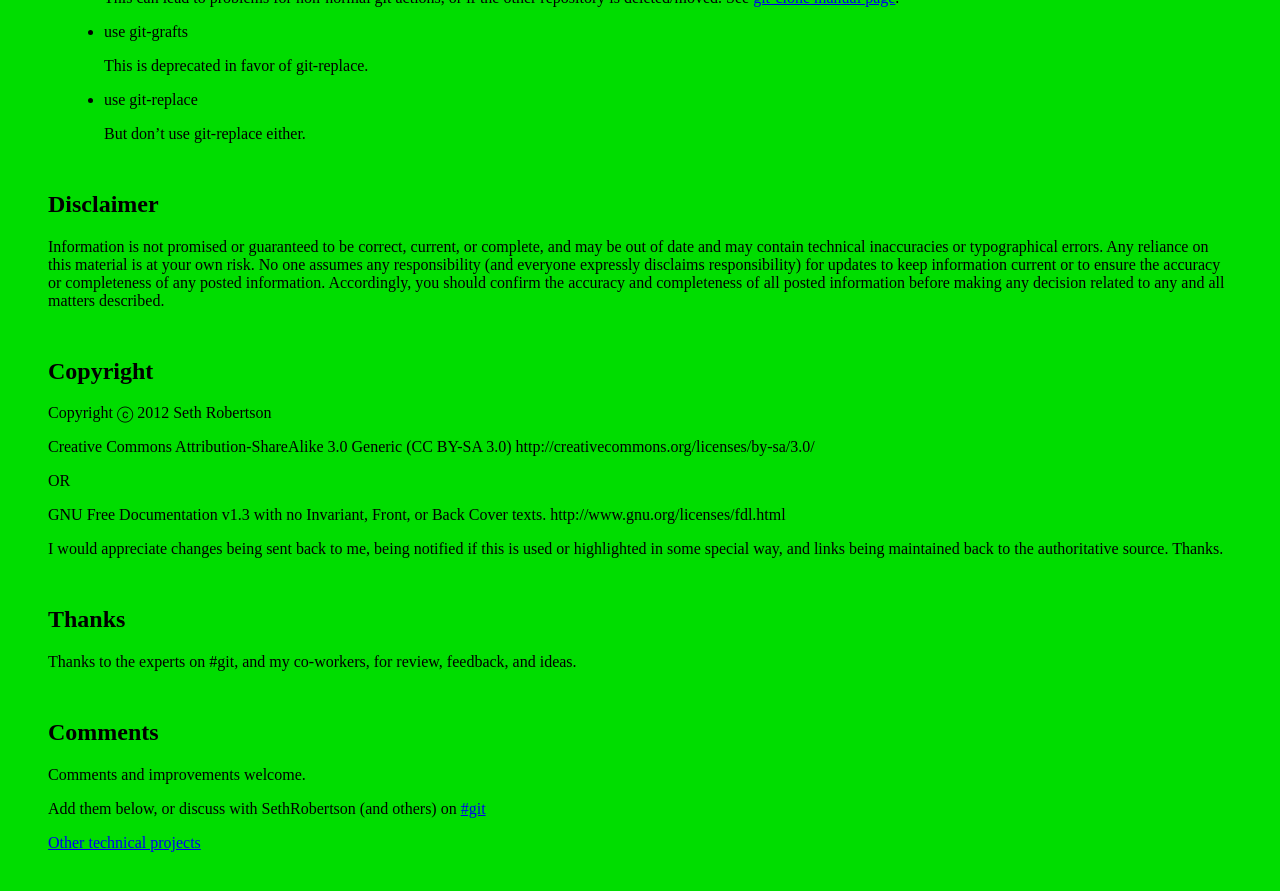
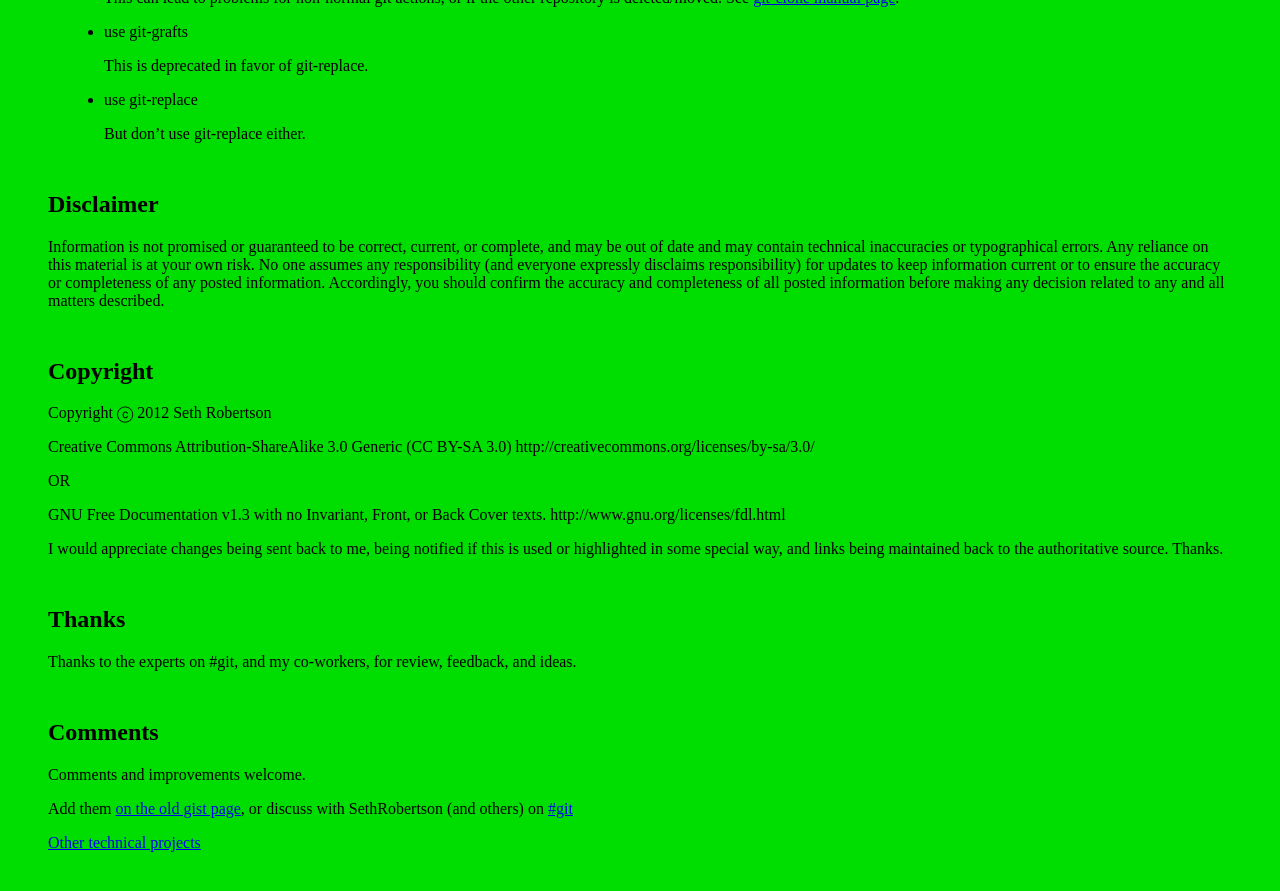
Before and after one commit to SethRobertson/GitBestPractices, a Jekyll site: the page built from index.md, in a window 1280 px wide and 900 px high, scrolled down 11935 px. Shown: the top 891 px of the window. Built offline with Jekyll 4.4.1, drawn with Linux system fonts in a browser that asks for light colours; Markdown is read by kramdown in place of the engine named in the settings.

Commit message:
Offical source has moved, but comments have not

```diff
--- a/index.md
+++ b/index.md
@@ -1110,5 +1110,5 @@ feedback, and ideas.
 
 Comments and improvements welcome.
 
-Add them below, or discuss with SethRobertson (and others) on
+Add them <a href="https://gist.github.com/1540906">on the old gist page</a>, or discuss with SethRobertson (and others) on
 [#git](irc://irc.freenode.net/git)
```
